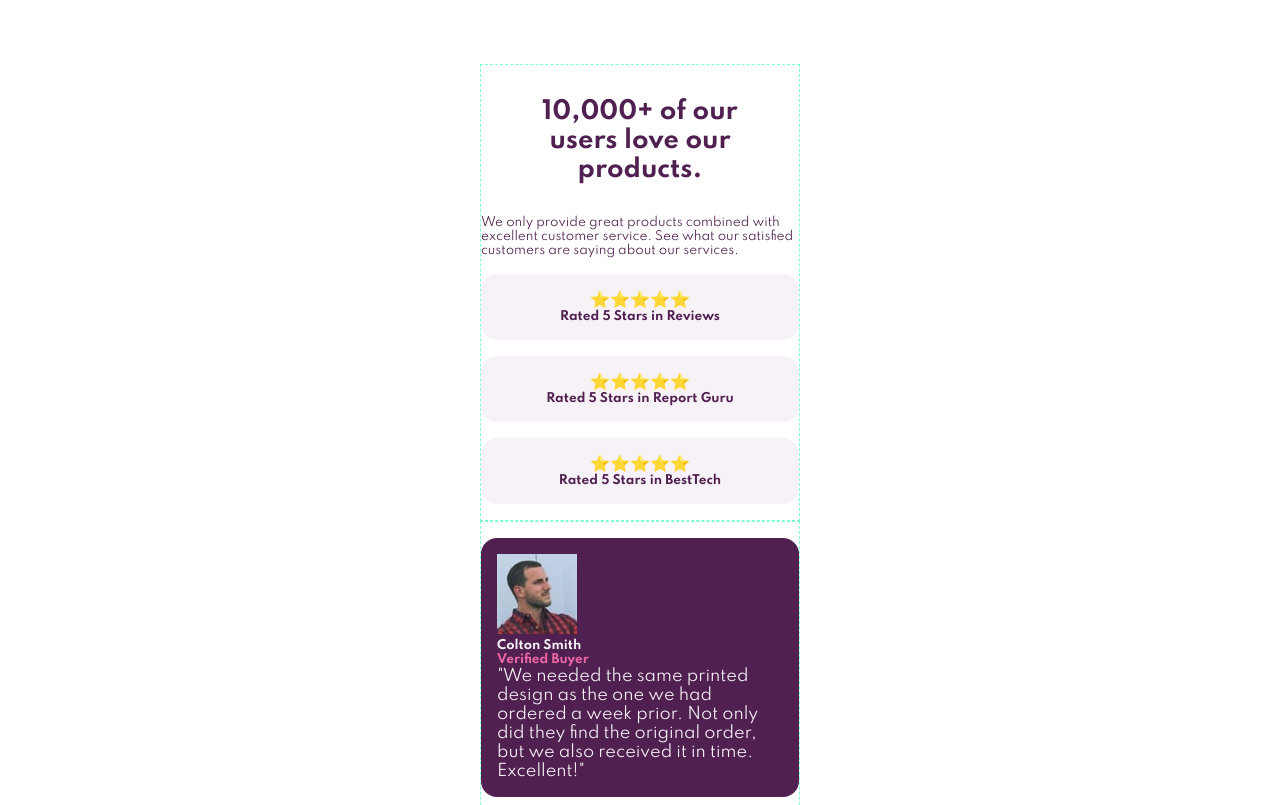
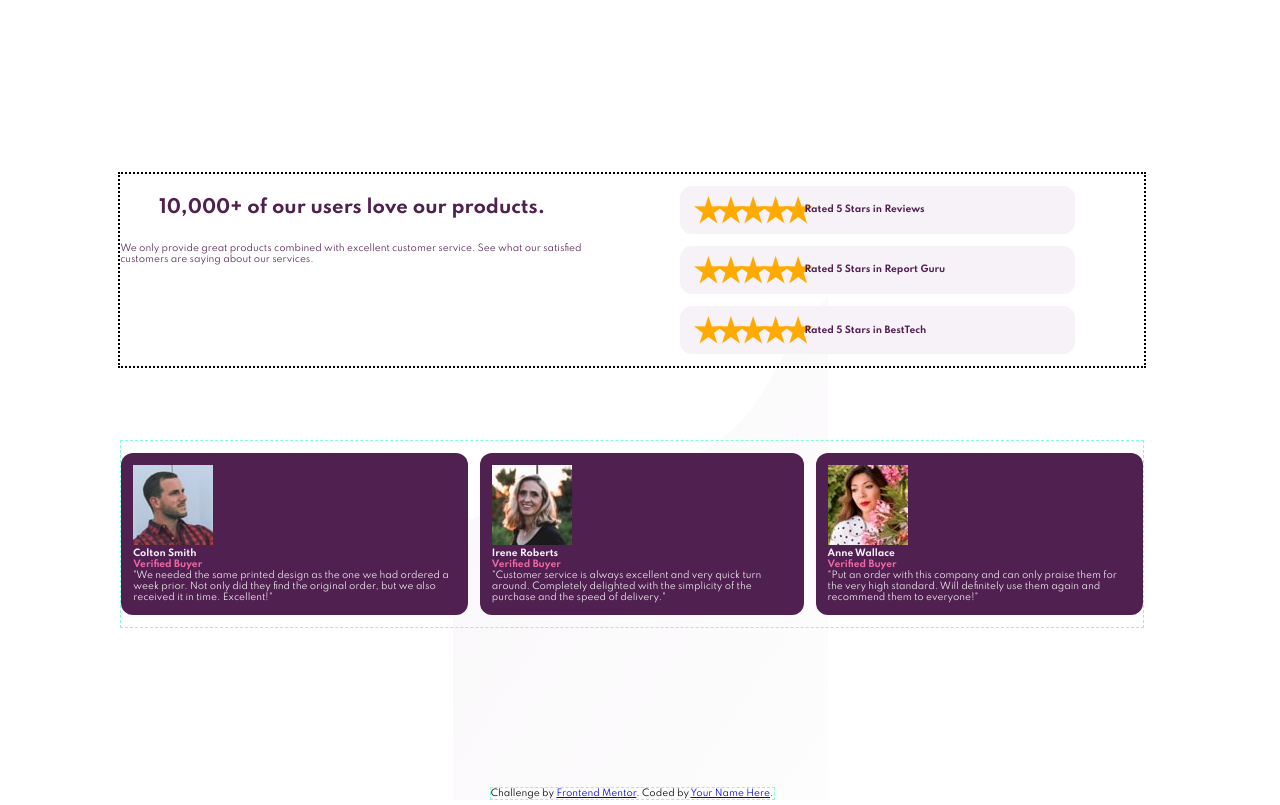
Before and after one commit to neenreva/social-proof-section-master, a plain HTML site: page index.html in a window 1280 px wide. Shown: the top 805 px of the page. Drawn offline with Linux system fonts and the light colour scheme.

Commit message:
responsive css

```diff
--- a/index.html
+++ b/index.html
@@ -23,7 +23,7 @@
   </head>
   <body>
     <header>
-      <div>
+      <div class="customers">
         <h1>10,000+ of our users love our products.</h1>
         <p>
           We only provide great products combined with excellent customer
@@ -35,15 +35,15 @@
       <div class="ratings">
         <ul>
           <li>
-            <span>⭐⭐⭐⭐⭐</span>
+            <span>&#11089;&#11089;&#11089;&#11089;&#11089;</span>
             <h2 class="rating-blurb">Rated 5 Stars in Reviews</h2>
           </li>
           <li>
-            <span>⭐⭐⭐⭐⭐</span>
+            <span>&#11089;&#11089;&#11089;&#11089;&#11089;</span>
             <h2 class="rating-blurb">Rated 5 Stars in Report Guru</h2>
           </li>
           <li>
-            <span>⭐⭐⭐⭐⭐</span>
+            <span>&#11089;&#11089;&#11089;&#11089;&#11089;</span>
             <h2 class="rating-blurb">Rated 5 Stars in BestTech</h2>
           </li>
         </ul>
--- a/style.css
+++ b/style.css
@@ -2,6 +2,7 @@
   margin: 0;
   padding: 0;
   font-family: "Spartan", sans-serif;
+  font-size: 0.751rem;
 }
 
 html {
@@ -23,11 +24,15 @@ body {
 }
 
 header {
+  display: flex;
+  flex-direction: column;
   border: 1px dashed aquamarine;
   color: hsl(300, 43%, 22%);
 }
 
 main {
+  display: flex;
+  flex-direction: column;
   border: 1px dashed aquamarine;
   color: hsl(300, 43%, 22%);
 }
@@ -41,11 +46,11 @@ footer {
   padding: 1rem;
   border-radius: 1rem;
   margin: 1rem 0;
-    color:hsl(300, 24%, 96%)
+  color: hsl(300, 24%, 96%);
 }
 
 p {
-    font-size: .751rem;
+  font-size: 0.751rem;
 }
 
 h1 {
@@ -54,10 +59,10 @@ h1 {
   font-size: 1.5rem;
 }
 h2 {
-  font-size: .751rem;
+  font-size: 0.751rem;
 }
 h3 {
-  font-size: .751rem;
+  font-size: 0.751rem;
   color: hsl(333, 80%, 67%);
 }
 
@@ -69,3 +74,61 @@ li {
   border-radius: 1rem;
   margin: 1rem 0;
 }
+
+span {
+  font-size: 5rem;
+  line-height: 2rem;
+  letter-spacing: -10px;
+  color: hsl(40, 100%, 50%);
+}
+
+@media (min-width: 600px) {
+  html {
+    height: 100%;
+  }
+
+  header,
+  main {
+    margin: 3rem 0rem;
+  }
+  body {
+    display: flex;
+    width: 80vw;
+    margin: 0rem 10rem;
+  }
+  header {
+    width: 100%;
+    flex-direction: row;
+    border: 2px dotted black;
+    justify-content: space-between;
+  }
+
+  .customers,
+  .ratings {
+    flex: 1;
+  }
+
+  .customers {
+    padding: 0 4rem 0 0;
+  }
+
+  .ratings {
+    padding: 0 0 0 4rem;
+  }
+
+  li {
+    display: flex;
+    width: 80%;
+    align-items: center;
+  }
+
+  main {
+    flex-direction: row;
+    gap: 1rem;
+  }
+
+  footer {
+    position: fixed;
+    bottom: 0;
+  }
+}
```
Lines whose indentation alone changed are shown as unchanged.
